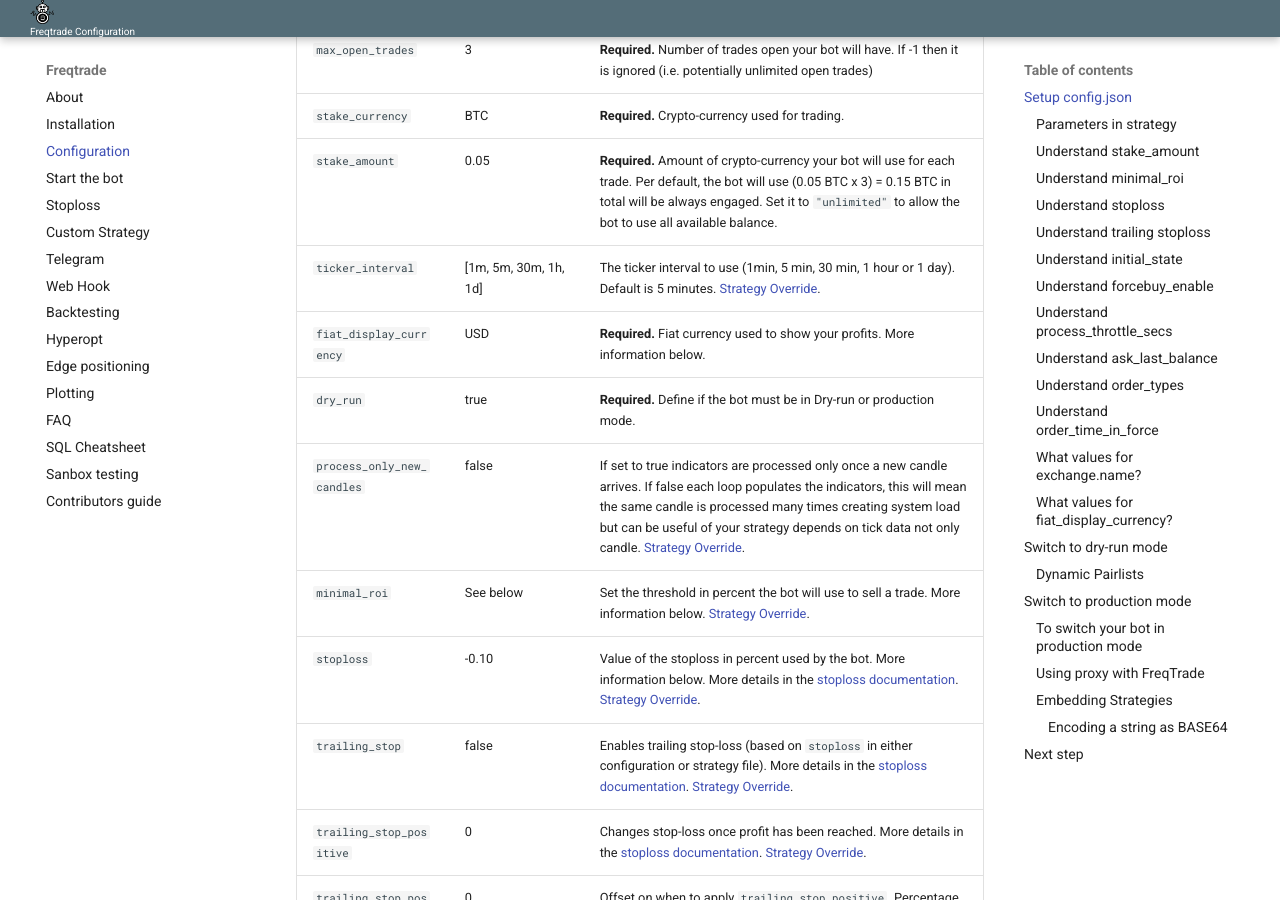
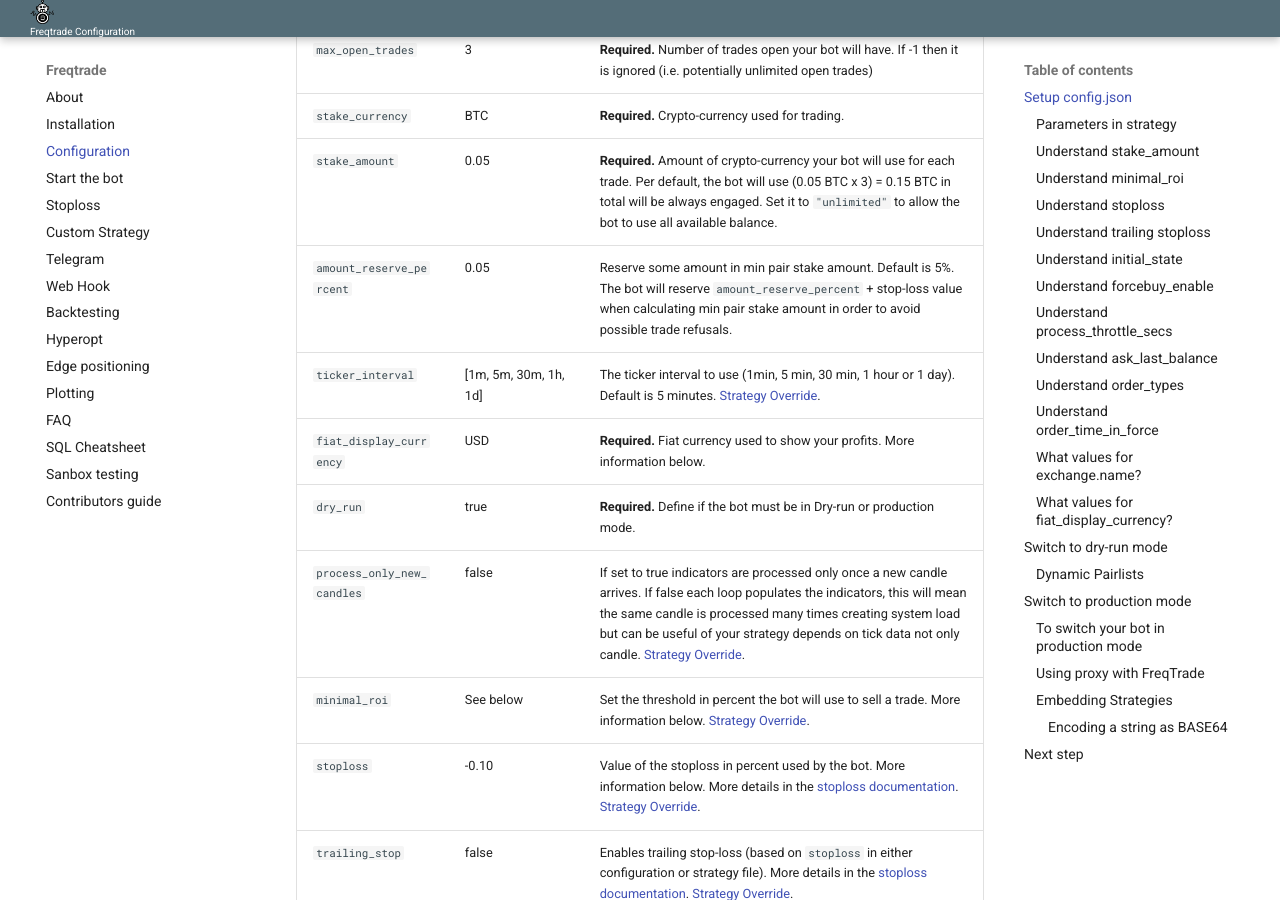
Before and after one commit to jacksonmori755/Crypto-trading-bot, an MkDocs documentation site: the page built from docs/configuration.md, in a window 1280 px wide and 900 px high, scrolled down 454 px. Built offline with MkDocs 1.6.1 and Material for MkDocs 9.7.7, drawn with Linux system fonts in a browser that asks for light colours.

Commit message:
add description of the new configuration option amount_reserve_percent

```diff
--- a/docs/configuration.md
+++ b/docs/configuration.md
@@ -16,6 +16,7 @@ Mandatory Parameters are marked as **Required**.
 | `max_open_trades` | 3 | **Required.** Number of trades open your bot will have. If -1 then it is ignored (i.e. potentially unlimited open trades)
 | `stake_currency` | BTC | **Required.** Crypto-currency used for trading.
 | `stake_amount` | 0.05 | **Required.** Amount of crypto-currency your bot will use for each trade. Per default, the bot will use (0.05 BTC x 3) = 0.15 BTC in total will be always engaged. Set it to `"unlimited"` to allow the bot to use all available balance.
+| `amount_reserve_percent` | 0.05 | Reserve some amount in min pair stake amount. Default is 5%. The bot will reserve `amount_reserve_percent` + stop-loss value when calculating min pair stake amount in order to avoid possible trade refusals.
 | `ticker_interval` | [1m, 5m, 30m, 1h, 1d] | The ticker interval to use (1min, 5 min, 30 min, 1 hour or 1 day). Default is 5 minutes. [Strategy Override](#parameters-in-strategy).
 | `fiat_display_currency` | USD | **Required.** Fiat currency used to show your profits. More information below.
 | `dry_run` | true | **Required.** Define if the bot must be in Dry-run or production mode.
```
